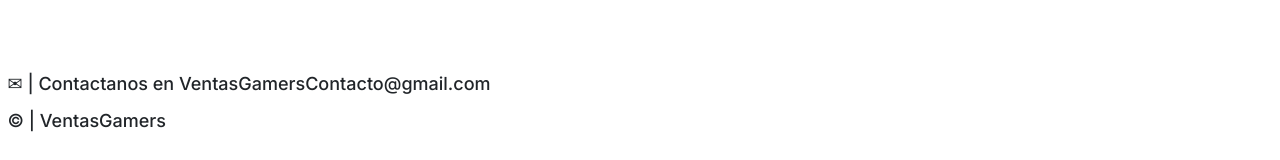
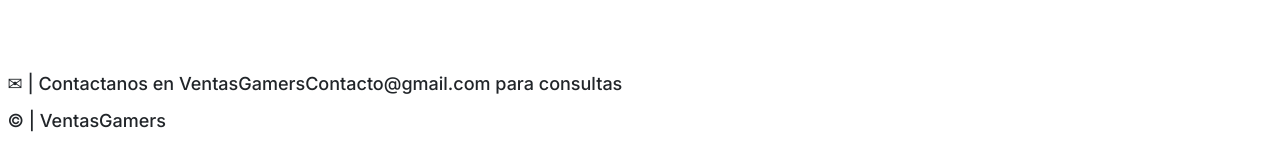
Before and after one commit to BautistaBritos/PaginaCoder, a website: page pages/nosotros.html in a window 1280 px wide. Shown: the part 1000-1160 px from the top of the page. Drawn offline with nearby package versions, Linux system fonts and the light colour scheme.

Commit message:
Un cambio en Nosotros

```diff
--- a/pages/nosotros.html
+++ b/pages/nosotros.html
@@ -81,7 +81,7 @@
         <p class="textoNosotros">VentasGamers es una pequeña empresa de venta de productos gamers que comenzo como un proyecto entre amigos. Con mucho esfuerzo fuimos formando un equipo de trabajo y hoy contamos con mas de 30 empleados, los cuales trabajan para mejorar la calidad de la pagina y satisfaccion del cliente. Gracias a la confianza de ustedes podemos expandirnos, asi que estamos eternamente agradecidos. Desde la empresa tenemos la certeza de que somos y seremos de los mejores en el mercado.</p>
         <h2>Marcas y Empesas afiliadas</h2>
         <p class="textoNosotros">VentasGamers se encuenta afiliada a grandes marcas que nos proveen de productos, cuya relacion tiene el fin de potenciarnos mutuamente y brindar el mejor servicio al cliente. Algunas de estas son MercadoLibre, CompraGamer, VSG, UALA, entre otras.</p>
-        <p class="contactanosNosotros">✉ | Contactanos en VentasGamersContacto@gmail.com</p>
+        <p class="contactanosNosotros">✉ | Contactanos en VentasGamersContacto@gmail.com para consultas</p>
         <p class="contactanosNosotros2">© | VentasGamers</p>
       </div>
 
```
